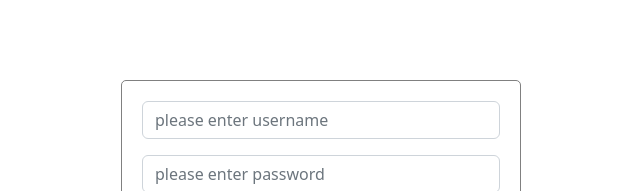
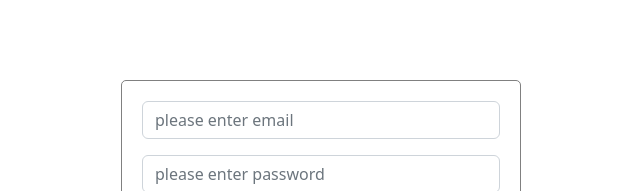
Before and after one commit to saifulorange/task-management, a React (Create React App) app: page /login in a window 1280 px wide. Shown: the top 191 px of the page, without its empty margins (319-959 px from the left). Built offline with nearby package versions, Linux system fonts and the light colour scheme.

Commit message:
footer and font size modified

```diff
--- a/src/App.css
+++ b/src/App.css
@@ -16,7 +16,7 @@ body {
   justify-content: space-between;
   background: #333;
   color: #fff;
-  font-size: 24px;
+  font-size: 16px;
   align-items: center;
   padding: 10px 24px;
 }
--- a/src/App.js
+++ b/src/App.js
@@ -19,34 +19,27 @@ function App() {
     <>
         <BrowserRouter>
             <Routes>
-
-                {/* <PrivateRoutes  path='/' element={ <Default />} /> */}
+              // Dashboard
                 <Route path='/' element={ <PrivateRoutes> <Default /> </PrivateRoutes>}/>
                 // Task
-                {/* <PrivateRoutes  path='/tasks' element={ <TaskList />} /> */}
 
                 <Route path='/tasks' element={ <PrivateRoutes> <TaskList /> </PrivateRoutes>}/>
-                {/* <PrivateRoutes  path='/task/create' element={ <TaskAdd />} /> */}
-                {/* <Route path='/task/create' element={ <TaskAdd />}/> */}
-
                 <Route path='/task/create' element={ <PrivateRoutes> <TaskAdd /> </PrivateRoutes>}/>
                 <Route path='/task/:id' element={ <PrivateRoutes> <TaskDetail /> </PrivateRoutes>}/>
                 <Route path='/task/edit/:id' element={ <PrivateRoutes> <TaskEdit /> </PrivateRoutes>}/>
 
-                // Member
-                {/* <PrivateRoutes  path='/members' element={ <MemberList />} /> */}
+                // member
+
                 <Route path='/members' element={ <PrivateRoutes> <MemberList /> </PrivateRoutes>}/>
-
                 <Route path='/member/create' element={ <PrivateRoutes> <MemberAdd /> </PrivateRoutes>}/>
                 <Route path='/member/:id' element={ <PrivateRoutes> <MemberDetail /> </PrivateRoutes>}/>
                 <Route path='/member/edit/:id' element={ <PrivateRoutes> <MemberEdit /> </PrivateRoutes>}/>
 
-                // Login
-                {/* <PublicRoutes  path="/login" element={ <Login />} /> */}
+                // login
+
                 <Route path='/login'  element={ <PublicRoutes> <Login /> </PublicRoutes>}/>
 
                 // Registration
-                 {/* <PublicRoutes  path="/registration" element={ <Registration />} /> */}
                 <Route path='/registration' element={ <PublicRoutes> <Registration /> </PublicRoutes>}/>
 
             </Routes>
--- a/src/layout/Default.js
+++ b/src/layout/Default.js
@@ -6,7 +6,7 @@ const Default = ({children}) => {
   return (
     <div>
         <Header />
-          <div className='page-content'>{children}</div>
+          <div className='page'>{children}</div>
         <Footer />
     </div>
   )
--- a/src/layout/Footer.js
+++ b/src/layout/Footer.js
@@ -2,7 +2,10 @@ import React from 'react'
 
 const Footer = () => {
   return (
-    <div className='footer'>Footer</div>
+    <div className='text-center p-4' style={{ backgroundColor: 'rgba(0, 0, 0, 0.05)' }}>
+      © 2022 Copyright:
+        Brain Station 23
+  </div>
   )
 }
 
--- a/src/pages/login/Login.js
+++ b/src/pages/login/Login.js
@@ -1,15 +1,7 @@
 import React, { useState } from 'react'
 import { Form, Button } from 'react-bootstrap'
-import {
-    createUserWithEmailAndPassword,
-    getAuth,
-    onAuthStateChanged,
-    signInWithEmailAndPassword,
-    signOut,
-    updateProfile,
-  } from "firebase/auth";
+import {getAuth, signInWithEmailAndPassword} from "firebase/auth";
 import '../../firebase'
-
 import {setActiveUser} from '../../reducer/userSlice'
 import {useSelector,useDispatch} from 'react-redux';
 import { useNavigate } from 'react-router-dom'
@@ -18,7 +10,7 @@ const Login = () => {
     let navigate = useNavigate();
     const dispatch = useDispatch();
     const [loginForm,setLoginForm] = useState({
-        username : '',
+        email : '',
         password : '',
     });
 
@@ -47,7 +39,7 @@ const Login = () => {
         e.preventDefault();
         if(validatonCheck()){
             const auth = getAuth();
-             signInWithEmailAndPassword(auth, loginForm.username, loginForm.password)
+             signInWithEmailAndPassword(auth, loginForm.email, loginForm.password)
              .then((result)=>{
                 dispatch(setActiveUser({
                 userName : result.user.displayName,
@@ -85,10 +77,10 @@ const Login = () => {
                 <Form>
                     <Form.Group className="mb-3">
                         {/* <Form.Label>Title: </Form.Label> */}
-                        <Form.Control value={loginForm.username} name='username' onChange={handleChange} type="text" placeholder='please enter username' />
+                        <Form.Control value={loginForm.email} name='email' onChange={handleChange} type="text" placeholder='please enter email' />
                         {
-                            Object.keys(error).length !=0 && error['username'] != '' &&
-                            <p style={{color: 'red'}}>please enter username</p>
+                            Object.keys(error).length !=0 && error['email'] != '' &&
+                            <p style={{color: 'red'}}>please enter email</p>
 
                         }
                     </Form.Group>
```
